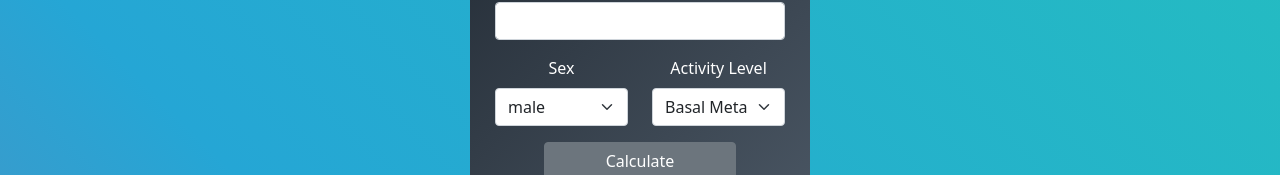
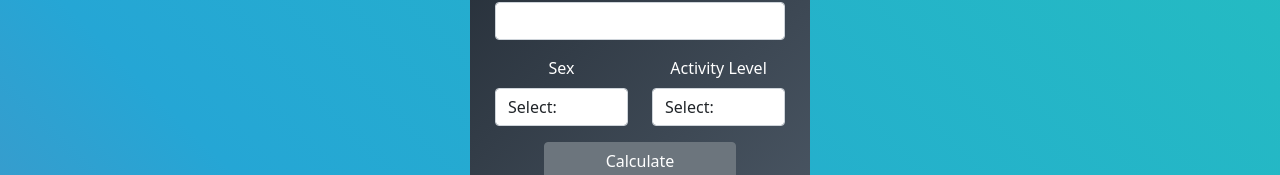
Before and after one commit to ramather/MacroCalculator, a React (Create React App) app: page / in a window 1280 px wide. Shown: the part 286-461 px from the top of the page. Built offline with nearby package versions, Linux system fonts and the light colour scheme.

Commit message:
fixed calculator and forms

```diff
--- a/public/index.html
+++ b/public/index.html
@@ -5,6 +5,8 @@
     <link rel="icon" href="%PUBLIC_URL%/favicon.ico" />
     <meta name="viewport" content="width=device-width, initial-scale=1" />
     <meta name="theme-color" content="#000000" />
+    <meta name="viewport" content="width=device-width, initial-scale=1.0"></meta>
+
     <meta
       name="description"
       content="Web site created using create-react-app"
--- a/src/App.js
+++ b/src/App.js
@@ -8,6 +8,7 @@ function App() {
     <div className="App">
 
      <Calculator/>
+
     </div>
   );
 }
--- a/src/components/Fields.js
+++ b/src/components/Fields.js
@@ -5,51 +5,89 @@ import { Row } from "react-bootstrap";
 import Col from "react-bootstrap/Col";
 import Screen from "./Screen";
 import Button from "react-bootstrap/Button";
+import { Container } from "react-bootstrap";
 
 const Fields = () => {
+  const [form, setForm] = useState({});
+  const [errors, setErrors] = useState({});
+  const [total, setTotal] = useState(0);
 
-  const [ form, setForm ] = useState({})
-  const [ errors, setErrors ] = useState({})
-  const [total, setTotal] = useState(0);
-  const [rate, setRate] = useState(1);
-  const [sex, setSex] = useState(5);
-  const [age, setAge] = useState(0);
-  const [height, setHeight] = useState(0);
-  const [weight, setWeight] = useState(0);
+
+  const findErrors = () => {
+    const { rate, sex, age, height, weight } = form;
+    const newErrors = {};
+
+    if (!rate || rate === 0) newErrors.rate = "plz";
+
+    if (!sex || sex === 0) newErrors.sex = "plz";
+
+    if (!age || age === "") newErrors.age = "please enter an age";
+    else if (age < 18 || age > 80) newErrors.age = "age must be between 18-80";
+
+    if (!height || height === "") newErrors.height = "plz enter height";
+    else if (height < 1) newErrors.height = "cannot be less than 0, fren";
+
+    if (!weight || weight === "") newErrors.weight = "plz";
+    else if (weight < 1) newErrors.weight = "gotta be at least 1kg, fren";
+
+    return newErrors;
+  };
+
+  const handleSubmit = (e) => {
+    e.preventDefault();
+
+    const newErrors = findErrors();
+
+    if (Object.keys(newErrors).length > 0) {
+      setErrors(newErrors);
+    } else {
+      setTotal(calCalc(form.age, form.height, form.weight, form.rate, form.sex))
+    }
+  };
 
   const setField = (field, value) => {
     setForm({
       ...form,
-      [field]: value
+      [field]: value,
+    });
+    if ( !!errors[field] ) setErrors({
+      ...errors,
+      [field]: null
     })
-  }
+  };
 
   return (
     <div style={{ paddingTop: "50px" }}>
+
       <div className="wrapper">
         <Screen value={total} />
-        <Form>
+        <Form onSubmit={handleSubmit}>
           <div className="inputs">
             <Form.Group className="mb-3" controlId="formBasicEmail">
               <Form.Label>Height</Form.Label>
               <Form.Control
-                onChange={(event) => {
-                  setHeight(event.target.value);
-                }}
-                type="text"
+                isInvalid={!!errors.height}
+                onChange={(e) => setField("height", e.target.value)}
+                type="number"
               />
+
+              <Form.Control.Feedback type="invalid">
+                {errors.height}
+              </Form.Control.Feedback>
             </Form.Group>
           </div>
           <div className="inputs">
             <Form.Group className="mb-3">
               <Form.Label>Weight</Form.Label>
               <Form.Control
+                isInvalid={!!errors.weight}
+                type="number"
                 className="inputs"
-                type="text"
-                onChange={(event) => {
-                  setWeight(event.target.value);
-                }}
+                onChange={(e) => setField("weight", e.target.value)}
               />
+              <Form.Control.Feedback type="invalid">
+                {errors.weight}
+              </Form.Control.Feedback>
             </Form.Group>
           </div>
 
@@ -57,33 +95,33 @@ const Fields = () => {
             <Form.Group className="mb-3" controlId="formBasicEmail">
               <Form.Label>Age</Form.Label>
               <Form.Control
-                onChange={(event) => {
-                  if (event.target.value < 18) {
-                    setAge(18);
-                  } else if (event.target.value > 80) {
-                    setAge(80);
-                  } else {
-                    setAge(event.target.value);
-                  }
-                }}
-                type="text"
+                isInvalid={!!errors.age}
+                onChange={(e) => setField("age", e.target.value)}
+                type="number"
               />
+              <Form.Control.Feedback type="invalid">
+                {errors.age}
+              </Form.Control.Feedback>
             </Form.Group>
           </div>
           <Row>
             <Col>
               <div style={{ paddingLeft: "15px" }}>
-                <Form.Group className="mb-3" controlId="formBasicEmail">
+                <Form.Group className="mb-3" >
                   <Form.Label>Sex</Form.Label>
-                  <Form.Select
-                    defaultValue="Choose..."
-                    onChange={(event) => {
-                      setSex(event.target.value);
-                    }}
+                  <Form.Control
+                    isInvalid={!!errors.sex}
+                    as="select"
+                    onChange={(e) => setField("sex", e.target.value)}
                   >
-                    <option value="5">male</option>
-                    <option value="-161">female</option>
-                  </Form.Select>
+                    <option value={0}>Select:</option>
+
+                    <option value={5}>male</option>
+                    <option value={-161}>female</option>
+                  </Form.Control>
+                  <Form.Control.Feedback type="invalid">
+                    {errors.sex}
+                  </Form.Control.Feedback>
                 </Form.Group>
               </div>
             </Col>
@@ -91,31 +129,36 @@ const Fields = () => {
               <div style={{ paddingRight: "15px" }}>
                 <Form.Group className="mb-3" controlId="formBasicEmail">
                   <Form.Label>Activity Level</Form.Label>
-                  <Form.Select
-                    onChange={(event) => {
-                      setRate(event.target.value);
-                    }}
+
+                  <Form.Control
+                    as="select"
+                    isInvalid={!!errors.rate}
+                    onChange={(e) => setField("rate", e.target.value)}
                   >
-                    <option value="1">Basal Metabolic Rate (BMR)</option>
-                    <option value="1.2">
+                    <option value={0}>Select:</option>
+                    <option value={1}>Basal Metabolic Rate (BMR)</option>
+                    <option value={1.2}>
                       Sedentary: little or no exercise
                     </option>
-                    <option value="1.375">
+                    <option value={1.375}>
                       Light: exercise 1-3 times/week
                     </option>
-                    <option value="1.465">
+                    <option value={1.465}>
                       Moderate: exercise 4-5 times/week
                     </option>
-                    <option value="1.55">
+                    <option value={1.55}>
                       Active: daily exercise or intense exercise 3-4 times/week
                     </option>
-                    <option value="1.725">
+                    <option value={1.725}>
                       Very Active: intense exercise 6-7 times/week
                     </option>
-                    <option value="1.9">
+                    <option value={1.9}>
                       Extra Active: very intense exercise daily, or physical job
                     </option>{" "}
-                  </Form.Select>
+                  </Form.Control>
+                  <Form.Control.Feedback type="invalid">
+                    {errors.rate}
+                  </Form.Control.Feedback>
                 </Form.Group>
               </div>
             </Col>
@@ -123,12 +166,10 @@ const Fields = () => {
           <Button
             variant="secondary"
             style={{ width: "60%" }}
+            type="submit"
             onClick={() => {
-              if (age === 0 || weight === 0 || height === 0) {
-                alert("Please fill out the fields");
-              } else {
-                setTotal(calCalc(age, height, weight, rate, sex));
-              }
+              console.log(form);
+              // handleSubmit()
             }}
           >
             Calculate
@@ -137,18 +178,19 @@ const Fields = () => {
       </div>
       <Calculations
         total={total}
-        sex={sex}
-        age={age}
-        height={height}
-        weight={weight}
-        rate={rate}
       />
+
     </div>
   );
 };
 
-
 function calCalc(age, height, weight, rate, sex) {
+  console.log(`this is the sex: ` + sex);
+  console.log(typeof sex);
+  console.log("this is the rate " + rate);
+  console.log(typeof rate);
+  rate = parseFloat(rate)
+  sex = parseInt(sex)
   let calories = 10 * weight + 6.25 * height - 5 * age + sex;
   calories = calories * rate;
   return Math.round(calories);
--- a/src/components/Macro.js
+++ b/src/components/Macro.js
@@ -1,33 +1,30 @@
-import React, { useState, useEffect } from "react";
+import React from "react";
 import Accordion from "react-bootstrap/Accordion";
 
-function macroCalc(calPerGram, percent, total){
-    console.log(calPerGram, percent, total)
-    const calPer = parseInt(calPerGram)
-    const percentAsFloat = parseFloat(percent)
-    const cals = parseInt(total) * percentAsFloat;
-    return Math.round(cals / calPer);
+function macroCalc(calPerGram, percent, total) {
+  const calPer = parseInt(calPerGram);
+  const percentAsFloat = parseFloat(percent);
+  const cals = parseInt(total) * percentAsFloat;
+  return Math.round(cals / calPer);
 }
 
 const Macro = (props) => {
-    return (
+  console.log(props);
+  return (
     <div>
-        {/* <h1>
-        {props.name}: {macroCalc(props.calPerGram, props.percent, props.total)} grams
+      <Accordion.Item eventKey={props.eventKey}>
+        <Accordion.Header>
 
-        </h1> */}
-        <Accordion.Item eventKey={props.eventKey}>
-            <Accordion.Header>         {props.name}: {macroCalc(props.calPerGram, props.percent, props.total)} grams </Accordion.Header>
+          {props.name}:{" "}
+          {macroCalc(props.calPerGram, props.percent, props.total)} grams{" "}
+        </Accordion.Header>
 
-                <Accordion.Body>
-                {props.text}
-                </Accordion.Body>
-
-        </Accordion.Item>
-
-
+        <Accordion.Body
+        style={{color: "black"}}
+        >{props.text}</Accordion.Body>
+      </Accordion.Item>
     </div>
-    )
-}
+  );
+};
 
 export default Macro;
--- a/src/index.css
+++ b/src/index.css
@@ -16,6 +16,20 @@ code {
   padding-left: 15px;
   padding-right: 15px;
 
+}
+
+.accordionBox{
+  width: 440px;
+  margin: auto;
+  padding-top: 12px;
+}
+
+@media only screen and (max-width: 600px) {
+  .accordionBox{
+    width: 95%;
+    margin: auto;
+    padding-top: 8px;
+  }
 }
 
 
```
Also changed, not shown: src/components/Calculations.js (+8 -8 lines).
